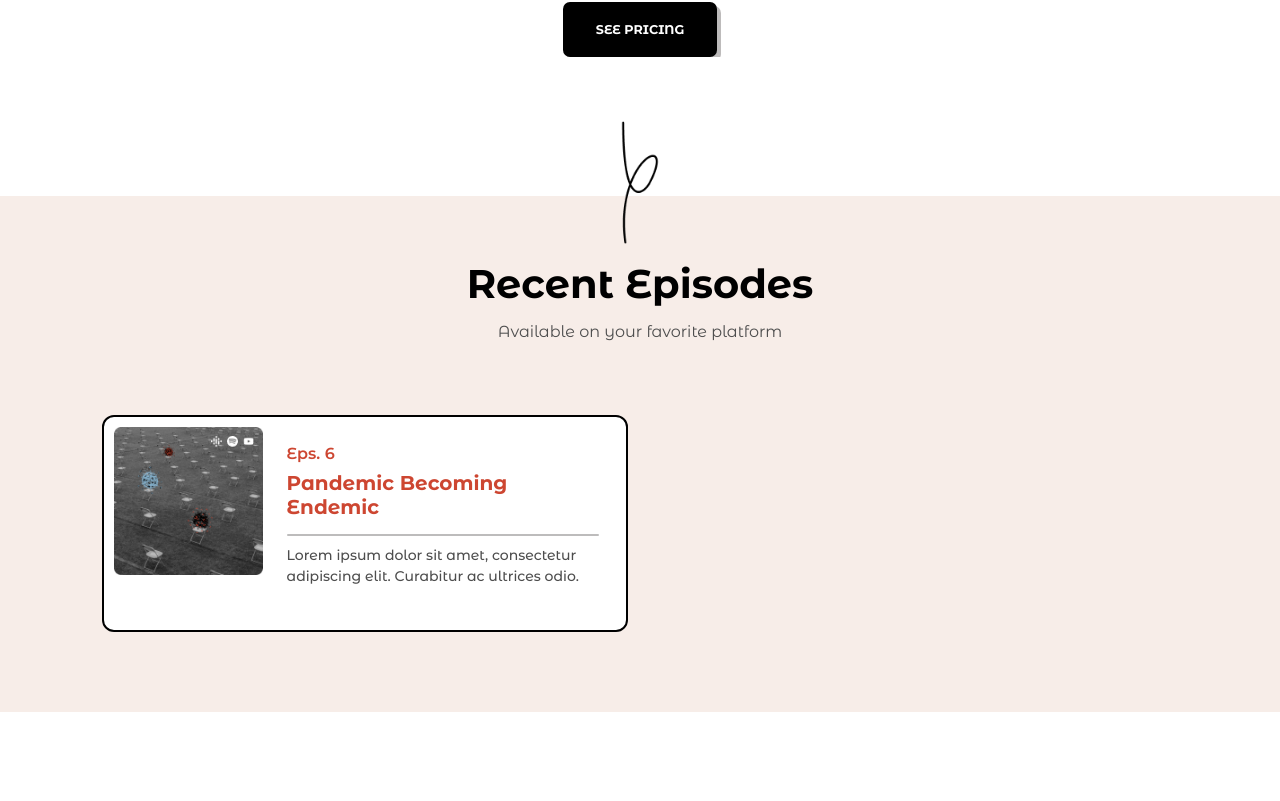
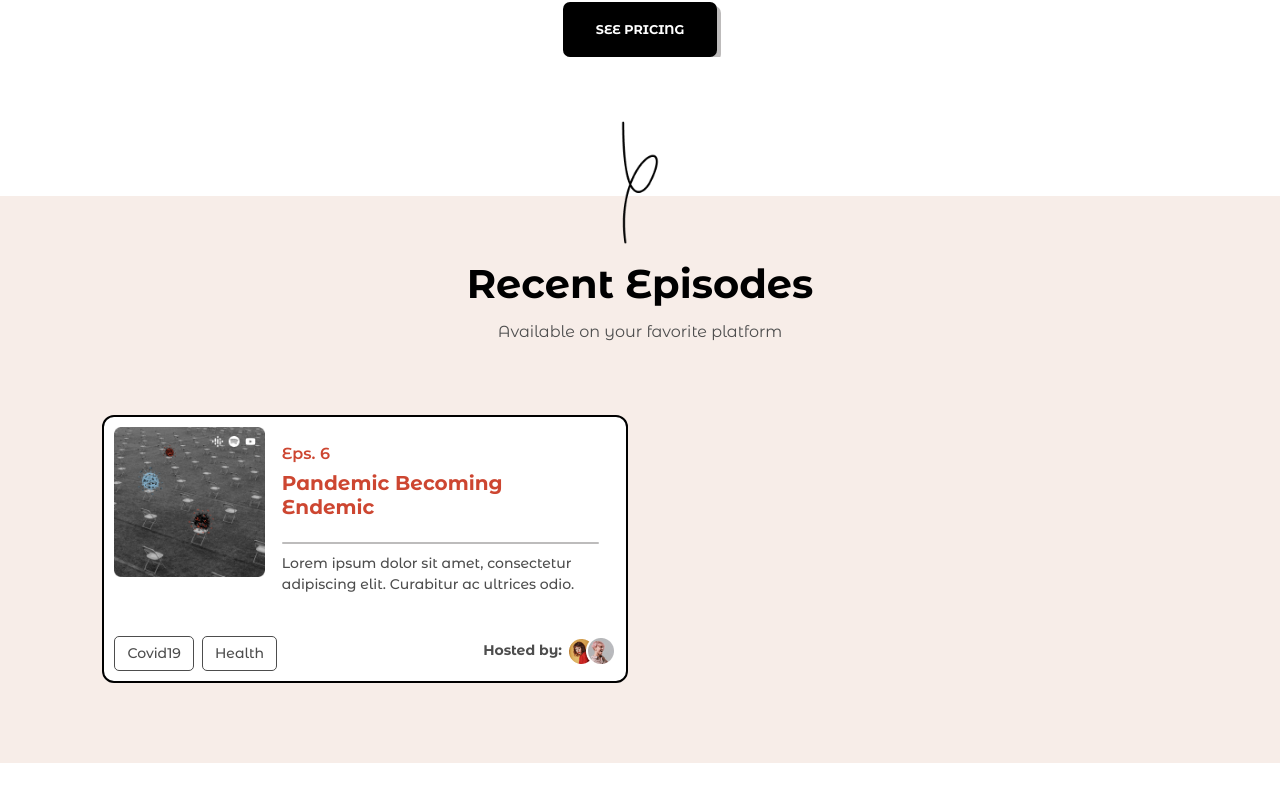
Before and after one commit to KiritoEM/WEEKLY_DECEMBER_FRONT_3, a Next.js app: page / in a window 1280 px wide. Shown: the part 3747-4548 px from the top of the page. Built offline with nearby package versions, Linux system fonts and the light colour scheme.

Commit message:
add card to episodes

```diff
--- a/src/components/Episodes/EpisodesCard.tsx
+++ b/src/components/Episodes/EpisodesCard.tsx
@@ -1,6 +1,7 @@
 const EpisodesCard = (): JSX.Element => {
   return (
     <div className="episodes-card">
+      <div className="first-section">
         <div className="cover">
           <img src="/images/episodes/episode-1.png" alt="" />
         </div>
@@ -18,6 +19,16 @@ const EpisodesCard = (): JSX.Element => {
           </div>
         </div>
       </div>
+      <div className="second-section">
+          <div className="tags">
+              <button className="btn">Covid19</button>
+              <button className="btn">Health</button>
+          </div>
+          <div className="hosted">
+               <p>Hosted by: <img src="/images/episodes/host.png" alt="" /></p>
+          </div>
+      </div>
+    </div>
   );
 };
 
--- a/src/styles/home/episodes/espisodes-card.scss
+++ b/src/styles/home/episodes/espisodes-card.scss
@@ -1,13 +1,15 @@
 .episodes-card {
     width: 100%;
     height: max-content;
-    display: flex;
-    flex-direction: row;
     padding: 10px;
     border: 2px solid $Black;
     border-radius: 12px;
     background-color: #fff;
     gap: 7px;
+
+    .first-section {
+        display: flex;
+        flex-direction: row;
 
         .cover {
             width: 30%;
@@ -23,10 +25,14 @@
             padding: 17px;
 
             .title {
+                display: flex;
+                flex-direction: column;
+                align-items: flex-start;
 
                 h6 {
                     color: $Vermillion;
                     font-weight: 600;
+                    text-align: start;
                 }
 
                 h5 {
@@ -54,3 +60,35 @@
             }
         }
     }
+
+    .second-section{
+        width: 100%;
+        display: flex;
+        justify-content: space-between;
+        margin-top: 8px;
+
+         .tags{
+            display: flex;
+            gap: 8px;
+
+             .btn{
+                border: 1px solid $Davys-grey;
+                color: $Davys-grey;
+                border-radius: 5px;
+                font-size: 14px;
+                font-weight: 500;
+             }
+         }
+
+         .hosted{
+            height: 100%;
+
+             p{
+                margin-bottom: 0;
+                color: $Davys-grey;
+                font-size: 14px;
+                font-weight: 700;
+             }
+         }
+    }
+}
```
Also changed, not shown: public/images/episodes/host.png (added). Lines whose indentation alone changed are shown as unchanged.
